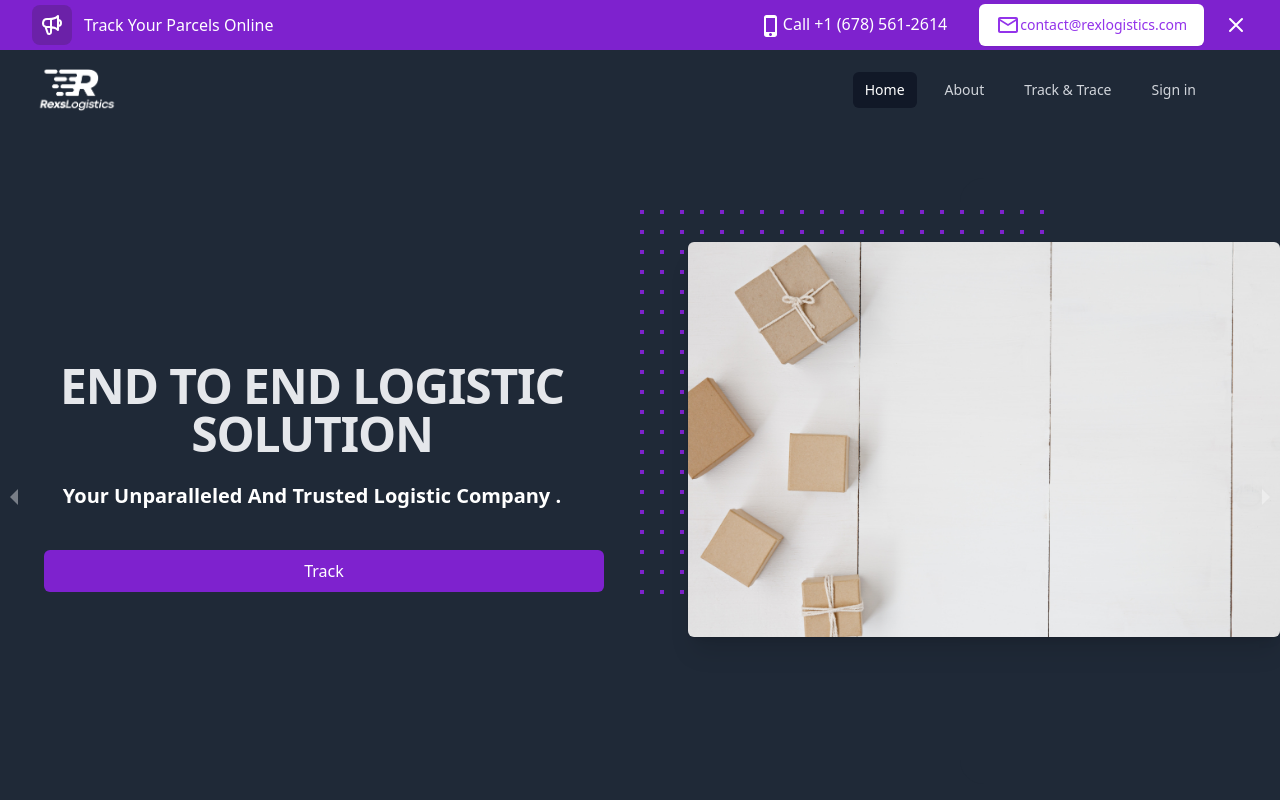
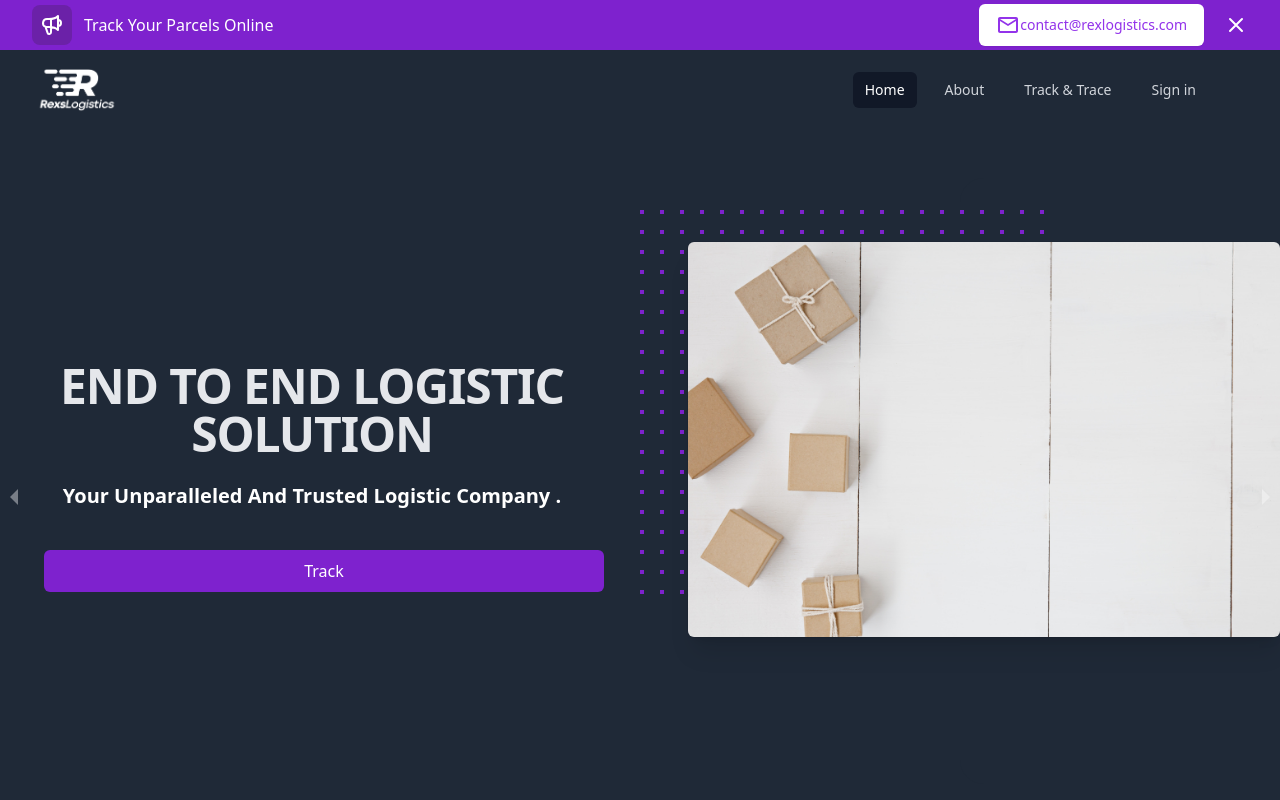
Before and after one commit to bellatrick/trackingfront, a React (Create React App) app: page / in a window 1280 px wide. Shown: the top 800 px of the page. Built offline with nearby package versions, Linux system fonts and the light colour scheme; a web font is replaced by a local one.

Commit message:
removed phone icon

```diff
--- a/src/components/Banner.jsx
+++ b/src/components/Banner.jsx
@@ -1,6 +1,6 @@
 import { SpeakerphoneIcon, XIcon } from "@heroicons/react/outline";
 import MailOutlineOutlinedIcon from "@mui/icons-material/MailOutlineOutlined";
-import PhoneIphoneIcon from "@mui/icons-material/PhoneIphone";
+//import PhoneIphoneIcon from "@mui/icons-material/PhoneIphone";
 import { useState } from "react";
 export default function Banner() {
   const [hide, setHide] = useState(false);
@@ -22,11 +22,11 @@ export default function Banner() {
               </span>
             </p>
           </div>
-          <p className="text-white mr-8">
+          {/* <p className="text-white mr-8">
             {" "}
             <PhoneIphoneIcon />
             Call +1 (678) 561‑2614
-          </p>
+          </p> */}
           <div className="order-3 mt-2 flex-shrink-0 w-full sm:order-2 sm:mt-0 sm:w-auto">
             <a
               href="mailto:support@rexlogistics.com"
```
